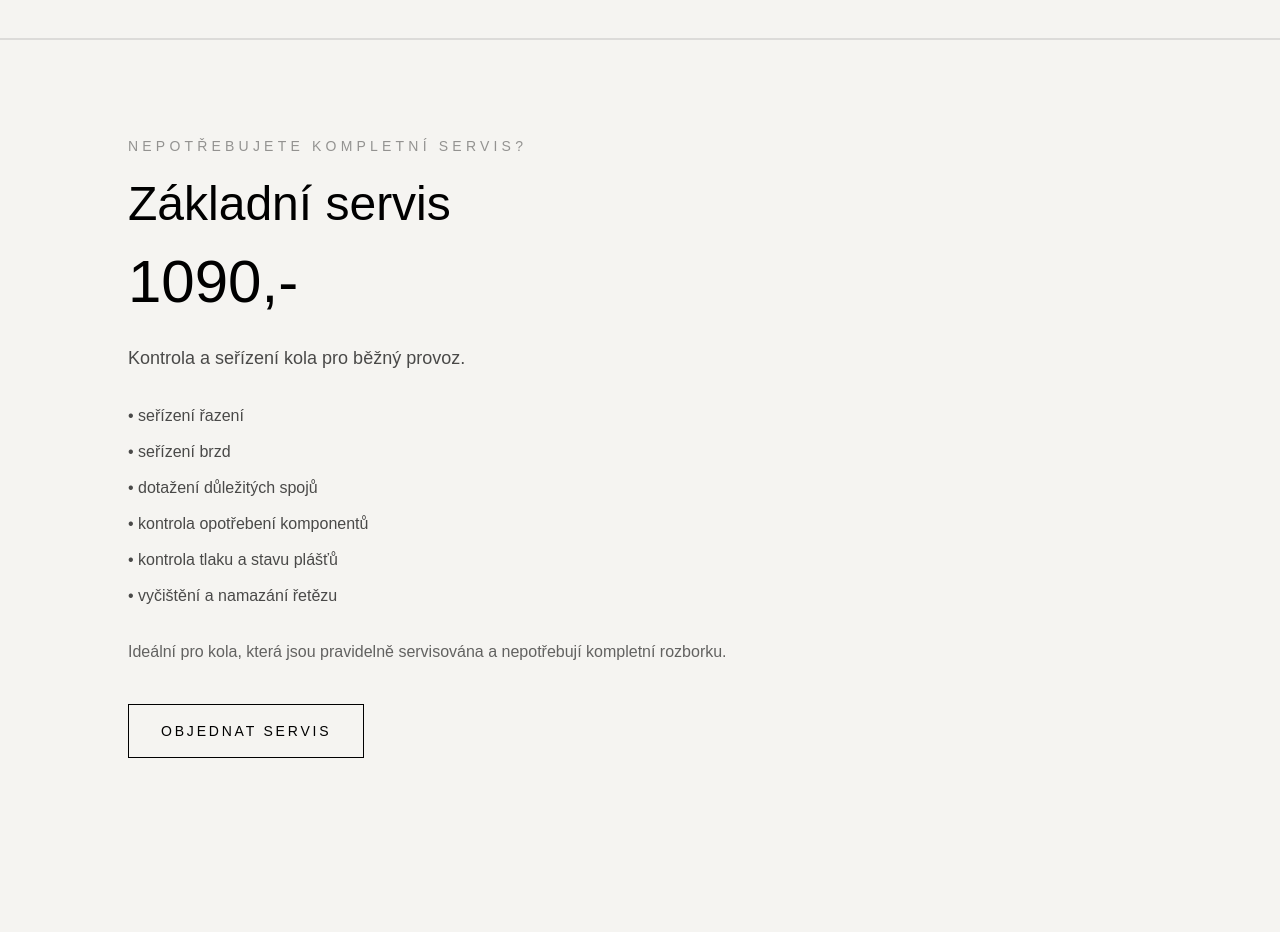
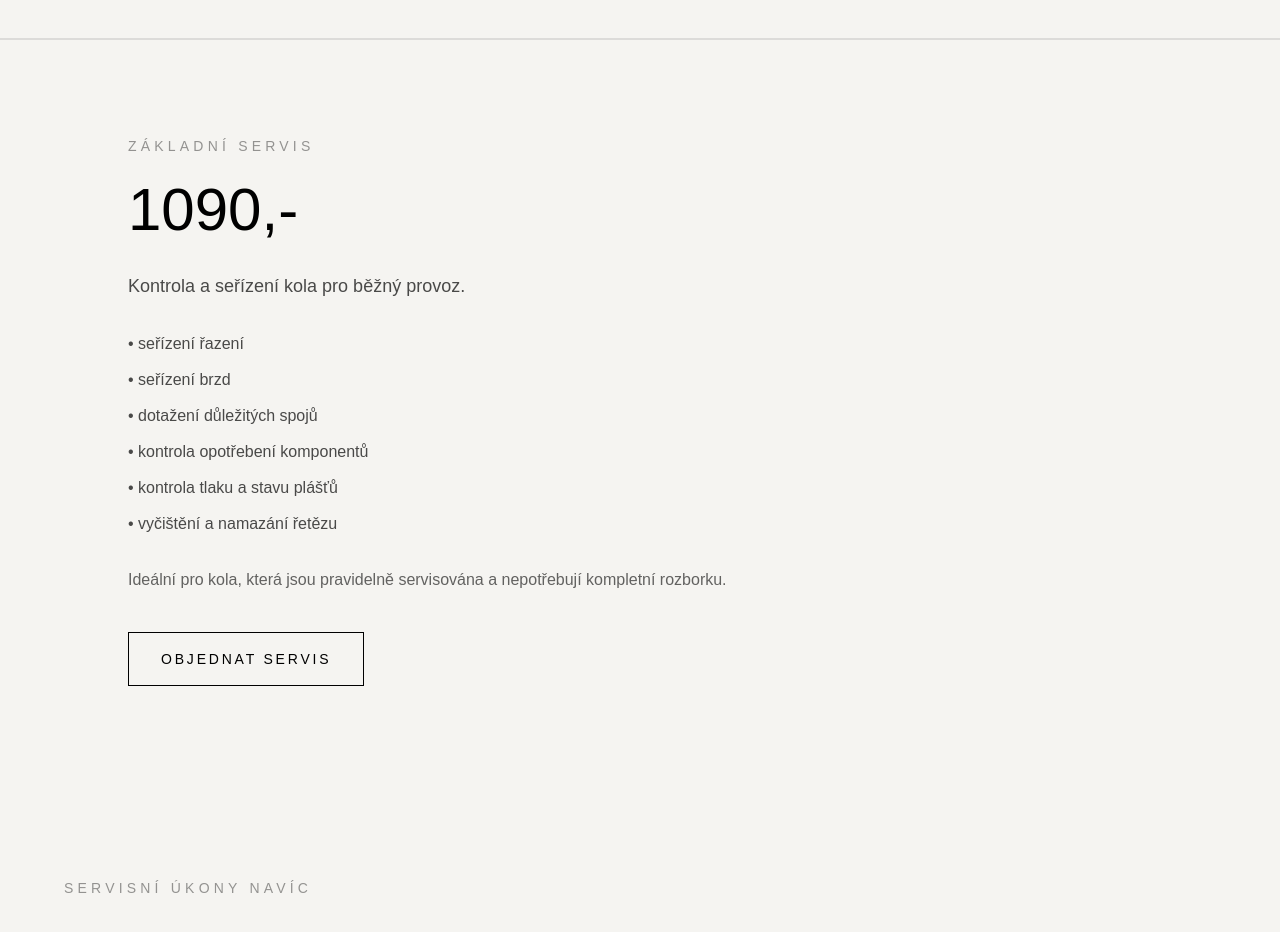
Before and after one commit to marcelboranek-beep/cyclinglab-live, a Next.js app: page /servis-kol in a window 1280 px wide. Shown: the part 2840-3772 px from the top of the page. Built offline with nearby package versions, Linux system fonts and the light colour scheme.

Commit message:
Update basic service title

```diff
--- a/app/servis-kol/page.tsx
+++ b/app/servis-kol/page.tsx
@@ -152,12 +152,8 @@ export default function ServisKol() {
   <div className="max-w-5xl mx-auto">
     <div className="max-w-5xl mx-auto">
       <p className="uppercase tracking-[0.3em] text-sm text-black/40">
-        Nepotřebujete kompletní servis?
+        Základní servis
       </p>
-
-      <h2 className="mt-6 text-5xl font-light">
-        Základní servis
-      </h2>
 
       <div className="mt-6 text-6xl font-light">
         1090,-
```
